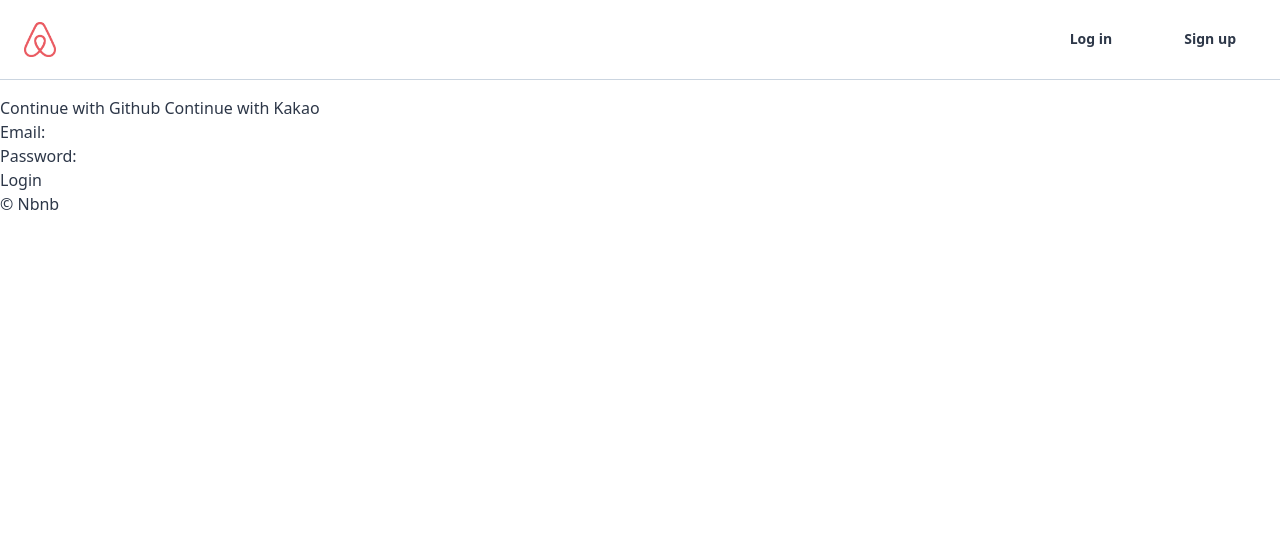
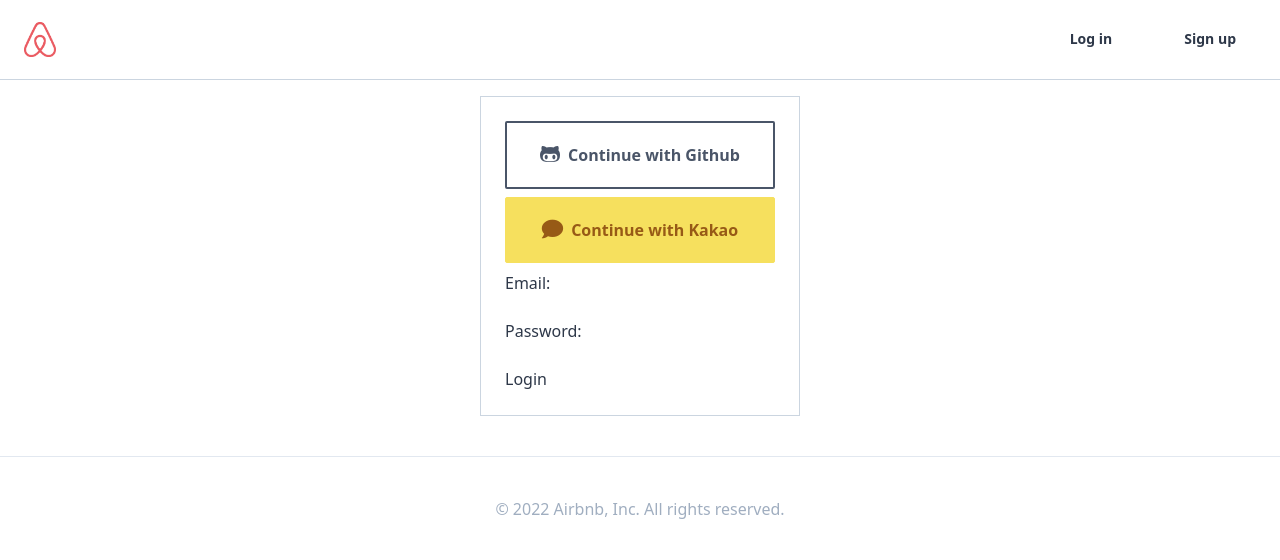
Before and after one commit to maatanyy/airbnb-clone, a Django app: page /users/login in a window 1280 px wide. Shown: the top 560 px of the page. Run offline with Django 3.2, Linux system fonts and the light colour scheme; style sheets or scripts are compiled from the project's sources; parts of the project's set-up code (start-up, migrations or seed data) failed here and were passed over; some libraries are stand-ins or nearby versions.

Commit message:
#20.8 Footer, Social Login

```diff
--- a/templates/partials/footer.html
+++ b/templates/partials/footer.html
@@ -1,3 +1,3 @@
-<footer>
-    &copy; Nbnb
+<footer class="container mx-auto text-center py-10 border-t font-medium text-gray-500">
+    &copy; 2022 Airbnb, Inc. All rights reserved.
 </footer>
--- a/templates/partials/room_card.html
+++ b/templates/partials/room_card.html
@@ -1,4 +1,5 @@
 <div class="w-1/4 mb-10 px-2 overflow-hidden">  <!-- overflow-hidden 다음칸 침범 방지-->
+    <a href="{% url 'rooms:detail' room.pk %}">
         <div class="w-full h-64 bg-cover bg-center rounded-lg mb-2" style="background-image: url({{room.first_photo}});"></div>
         <div class="flex justify-between mb-2 truncate">
             <div class="w-4/5 overflow-hidden flex">
@@ -14,4 +15,5 @@
             </span>
         </div>
         <span class="text-black w-11/12 block truncate">{{room.name}}</span>  <!--truncate하면 아래줄로 안내려가고 한줄로함-->
+    </a>
 </div>
--- a/templates/partials/social_login.html
+++ b/templates/partials/social_login.html
@@ -1,8 +1,8 @@
-<div>
-    <a href="{% url 'users:github-login' %}">
-        Continue with Github
+<div class="flex flex-col w-full">
+    <a href="{% url 'users:github-login' %}" class="w-full border-2 border-gray-700 text-center text-gray-700 rounded-sm py-5 mb-2 font-bold">
+        <i class="fab fa-github-alt mr-2 fa-lg"></i>Continue with Github
     </a>
-    <a href="{% url 'users:kakao-login' %}">
-        Continue with Kakao
+    <a href="{% url 'users:kakao-login' %}" class="w-full border border-yellow-400 bg-yellow-400 text-center text-yellow-800 rounded-sm py-5 mb-2 font-bold">
+        <i class="fas fa-comment mr-2 fa-lg"></i>Continue with Kakao
     </a>
 </div>
--- a/templates/users/login.html
+++ b/templates/users/login.html
@@ -9,6 +9,8 @@
 
 {% block content %}
 
+    <div class="container lg:w-5/12 md:w-1/2 xl:w-1/4 mx-auto my-10 flex flex-col items-center border p-6 border-gray-400">
+        <!-- lg, md, xl등을 통해 반응형 만들기 가능 말그대로 라지, 미디움, 엑스라지임-->
         {% include 'partials/social_login.html' %}
 
         <form method= "POST" action="{% url 'users:login' %}">
@@ -16,4 +18,5 @@
             {{form.as_p}}
             <button>Login</button>
         </form>
+    </div>
 {% endblock content %}
```
Lines whose indentation alone changed are shown as unchanged.
